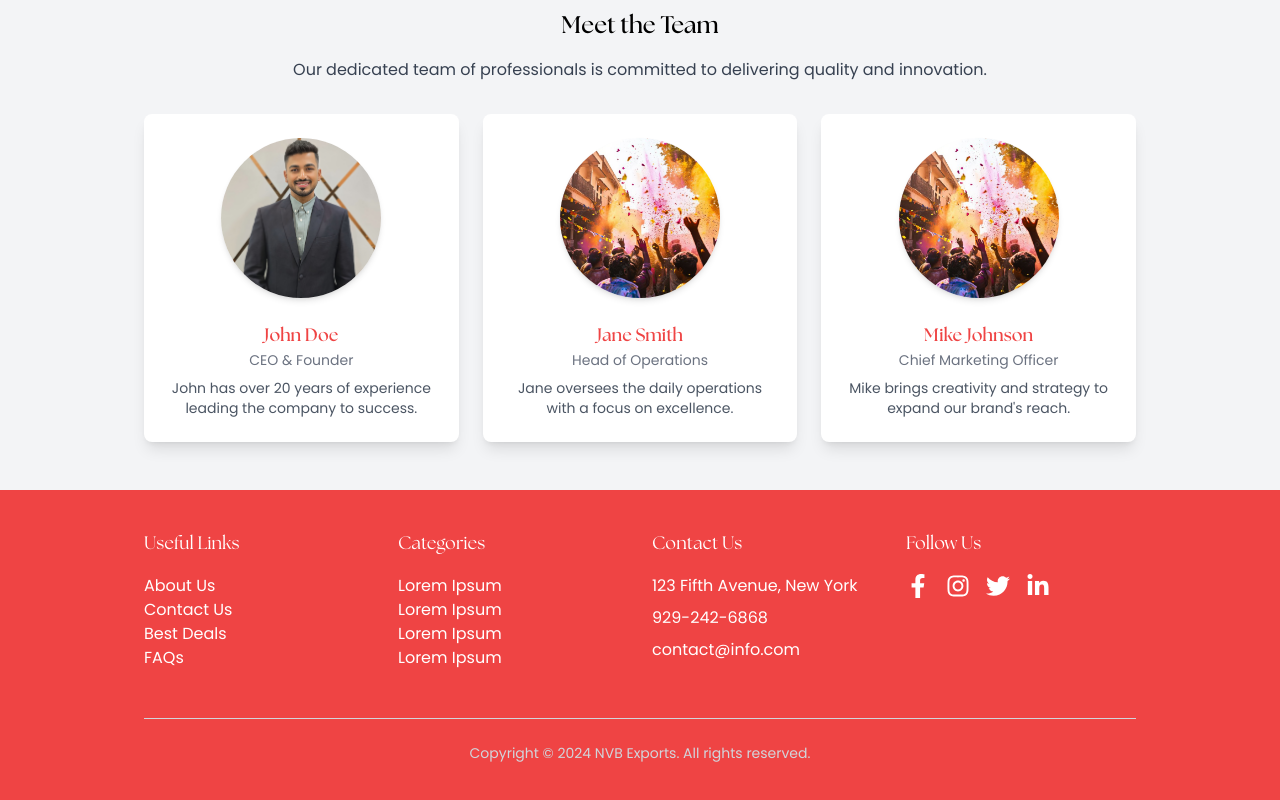
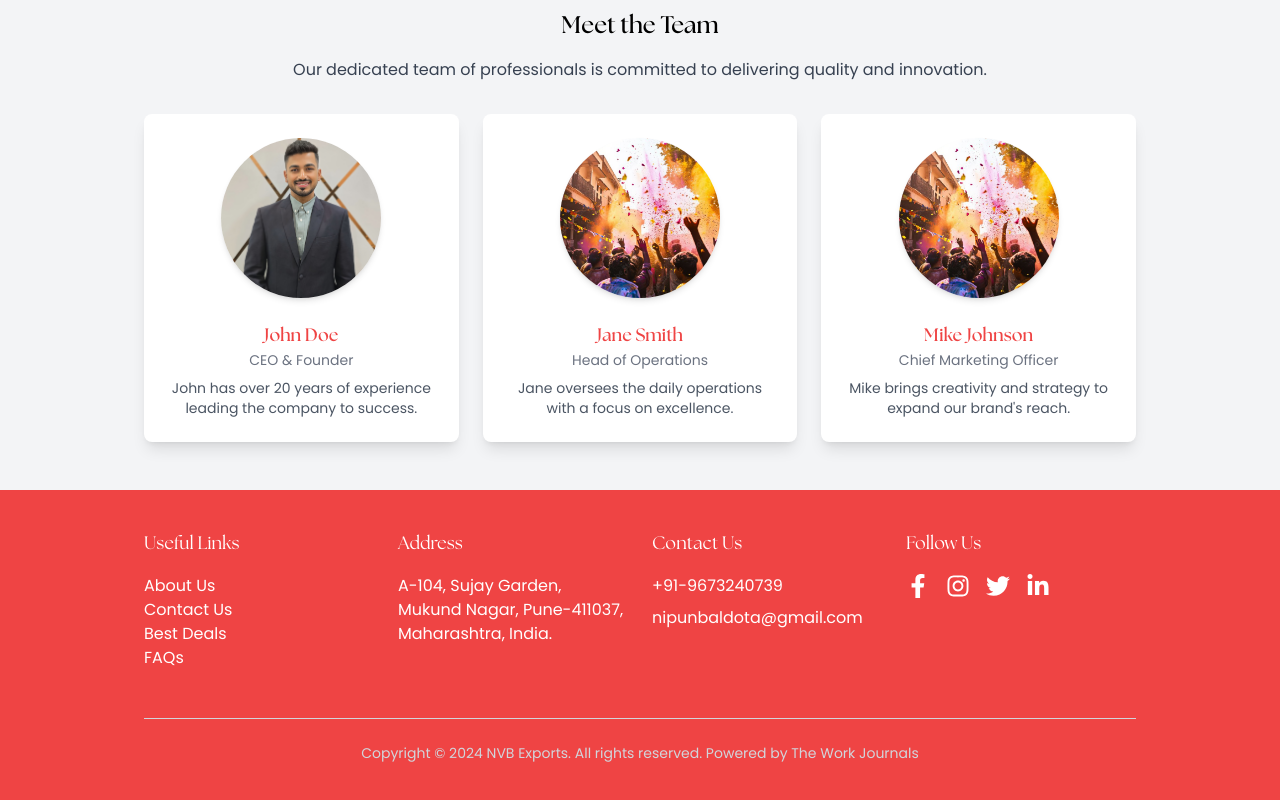
Before and after one commit to Muskans89/NVB-exports, a React (Vite) app: page /About in a window 1280 px wide. Shown: the part 1518-2318 px from the top of the page. Built offline with nearby package versions, Linux system fonts and the light colour scheme.

Commit message:
Add files via upload

```diff
--- a/src/components/FeaturedProducts.tsx
+++ b/src/components/FeaturedProducts.tsx
@@ -1,7 +1,7 @@
 import { useEffect, useState } from 'react';
 import { motion } from 'framer-motion'; // Import motion from framer-motion
-import image1 from '../assets/p1.jpg'; // Import your images
-import image2 from '../assets/p2.jpeg';
+import image1 from '../assets/color1.jpg'; // Import your images
+import image2 from '../assets/colo2.jpg';
 import image3 from '../assets/p3.jpg';
 import image4 from '../assets/p4.jpeg';
 
--- a/src/components/Footer.tsx
+++ b/src/components/Footer.tsx
@@ -11,36 +11,33 @@ const Footer = () => {
               Useful Links
             </h4>
             <ul>
-              <li><a href="#" className="hover:text-pink transition-colors text-sm md:text-base" style={{ fontFamily: 'Poppins' }}>About Us</a></li>
-              <li><a href="#" className="hover:text-pink transition-colors text-sm md:text-base" style={{ fontFamily: 'Poppins' }}>Contact Us</a></li>
-              <li><a href="#" className="hover:text-pink transition-colors text-sm md:text-base" style={{ fontFamily: 'Poppins' }}>Best Deals</a></li>
-              <li><a href="#" className="hover:text-pink transition-colors text-sm md:text-base" style={{ fontFamily: 'Poppins' }}>FAQs</a></li>
+              <li><a href="/About" className="hover:text-pink transition-colors text-sm md:text-base" style={{ fontFamily: 'Poppins' }}>About Us</a></li>
+              <li><a href="/Contact" className="hover:text-pink transition-colors text-sm md:text-base" style={{ fontFamily: 'Poppins' }}>Contact Us</a></li>
+              <li><a href="/Product" className="hover:text-pink transition-colors text-sm md:text-base" style={{ fontFamily: 'Poppins' }}>Best Deals</a></li>
+              <li><a href="/FAQ" className="hover:text-pink transition-colors text-sm md:text-base" style={{ fontFamily: 'Poppins' }}>FAQs</a></li>
             </ul>
           </div>
 
-          {/* Categories */}
-          <div>
-            <h4 className="font-bold text-lg mb-4" style={{ fontFamily: 'The Seasons', fontWeight: 'normal' }}>
-              Categories
-            </h4>
-            <ul>
-              <li><a href="#" className="hover:text-pink transition-colors text-sm md:text-base" style={{ fontFamily: 'Poppins' }}>Lorem Ipsum</a></li>
-              <li><a href="#" className="hover:text-pink transition-colors text-sm md:text-base" style={{ fontFamily: 'Poppins' }}>Lorem Ipsum</a></li>
-              <li><a href="#" className="hover:text-pink transition-colors text-sm md:text-base" style={{ fontFamily: 'Poppins' }}>Lorem Ipsum</a></li>
-              <li><a href="#" className="hover:text-pink transition-colors text-sm md:text-base" style={{ fontFamily: 'Poppins' }}>Lorem Ipsum</a></li>
-            </ul>
-          </div>
+
 
           {/* Contact Info */}
           <div>
             <h4 className="font-bold text-lg mb-4" style={{ fontFamily: 'The Seasons', fontWeight: 'normal' }}>
-              Contact Us
+            Address
             </h4>
-            <p className="text-white mb-2 text-sm md:text-base" style={{ fontFamily: 'Poppins' }}>123 Fifth Avenue, New York</p>
-            <p className="text-white mb-2 text-sm md:text-base" style={{ fontFamily: 'Poppins' }}>929-242-6868</p>
-            <p className="text-white text-sm md:text-base" style={{ fontFamily: 'Poppins' }}>contact@info.com</p>
+            <p className="text-white mb-2 text-sm md:text-base" style={{ fontFamily: 'Poppins' }}>A-104, Sujay Garden, Mukund Nagar, Pune-411037, Maharashtra, India.</p>
+
           </div>
-
+{/* Categories */}
+<div>
+            <h4 className="font-bold text-lg mb-4" style={{ fontFamily: 'The Seasons', fontWeight: 'normal' }}>
+               Contact Us
+            </h4>
+            <ul>
+            <p className="text-white mb-2 text-sm md:text-base" style={{ fontFamily: 'Poppins' }}>+91-9673240739</p>
+            <p className="text-white text-sm md:text-base" style={{ fontFamily: 'Poppins' }}> nipunbaldota@gmail.com</p>
+            </ul>
+          </div>
           {/* Social Media Links */}
           <div>
             <h4 className="font-bold text-lg mb-4" style={{ fontFamily: 'The Seasons', fontWeight: 'normal' }}>
@@ -73,7 +70,7 @@ const Footer = () => {
 
         {/* Copyright Section */}
         <div className="mt-12 border-t border-gray-300 pt-6 text-center text-sm text-gray-300" style={{ fontFamily: 'Poppins' }}>
-          Copyright © 2024 NVB Exports. All rights reserved.
+          Copyright © 2024 NVB Exports. All rights reserved. Powered by The Work Journals
         </div>
       </div>
     </footer>
--- a/src/components/Header.tsx
+++ b/src/components/Header.tsx
@@ -27,10 +27,12 @@ const HeaderWithOfferAndLogo = () => {
 
         {/* Full-width Cream Section with Logo and Navbar */}
         <section className="bg-cream w-full py-2"> {/* Reduced vertical padding */}
-          <div className="flex justify-between items-center max-w-screen-lg mx-auto px-4">
-            {/* Logo on the left */}
+        <div className="flex justify-between items-center max-w-screen-lg mx-auto px-4">
+            {/* Clickable Logo on the left */}
             <div className="flex-shrink-0 md:ml-[-80px]">
-              <img src={logo} alt="NVB EXPORTS Logo" className="h-10 md:h-16" /> {/* Adjusted logo height */}
+              <Link to="/" onClick={handleLinkClick}>
+                <img src={logo} alt="NVB EXPORTS Logo" className="h-10 md:h-16" /> {/* Adjusted logo height */}
+              </Link>
             </div>
 
             {/* Navbar on the right */}
--- a/src/components/about_us.tsx
+++ b/src/components/about_us.tsx
@@ -30,7 +30,7 @@ const AboutUsSection = () => {
     >
       <div className="relative z-10 p-6 md:p-8 max-w-screen-lg mx-auto">
         <motion.h2
-          className="md:text-2xl text-md font-normal text-center mb-4 text-red-500"
+          className="md:text-2xl text-md font-normal text-center mb-4 text-black"
           style={{ fontFamily: 'The Seasons' }}
           initial={{ opacity: 0, y: 20 }} // Starting state
           animate={isVisible ? { opacity: 1, y: 0 } : {}} // Ending state
@@ -40,7 +40,7 @@ const AboutUsSection = () => {
         </motion.h2>
 
         <motion.p
-          className="md:text-lg text-sm mb-4 text-center text-red-500"
+          className="md:text-lg text-sm mb-4 text-center text-black"
           style={{ fontFamily: 'Poppins' }}
           initial={{ opacity: 0, y: 20 }} // Starting state
           animate={isVisible ? { opacity: 1, y: 0 } : {}} // Ending state
```
